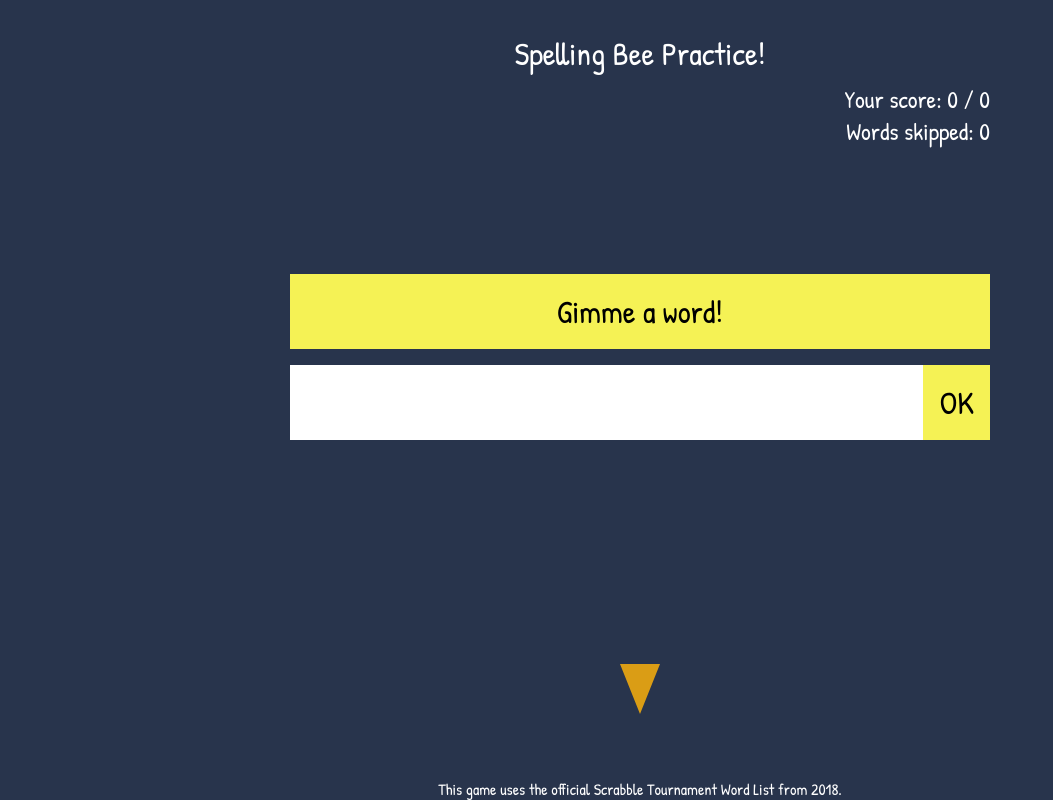
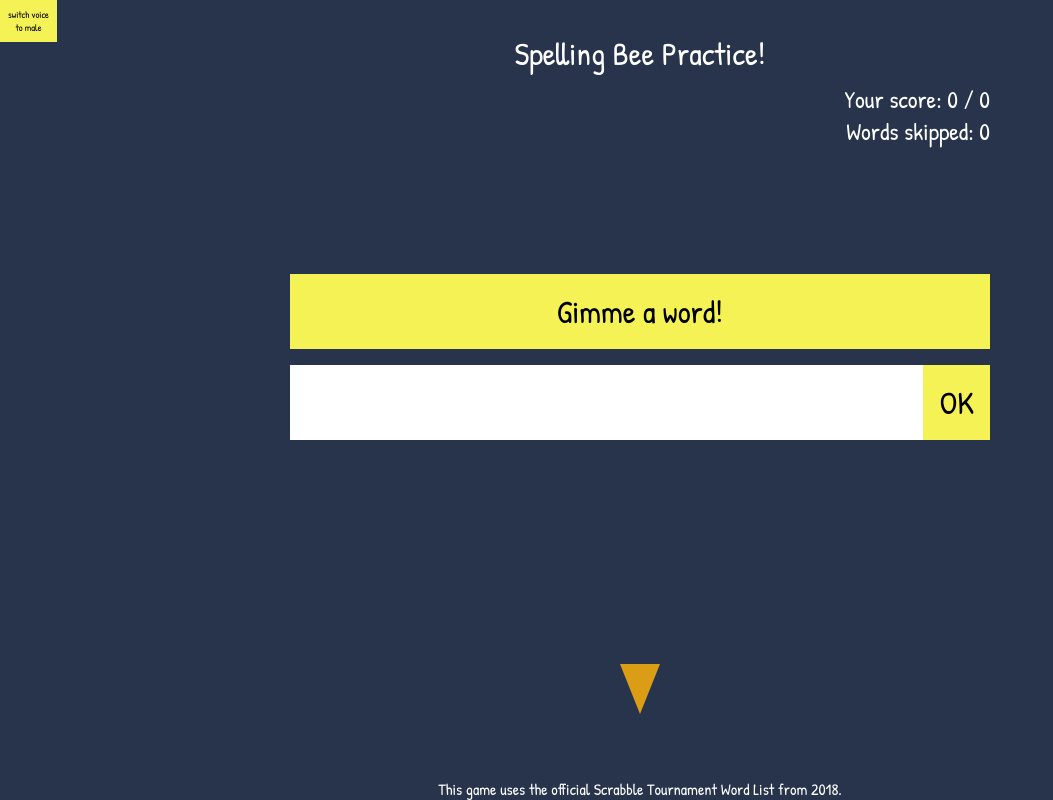
Before and after one commit to natalieweesh/spelling, a React (Create React App) app: page / in a window 1280 px wide. Shown: the whole page, without its empty margins (0-1053 px from the left). Built offline with nearby package versions, Linux system fonts and the light colour scheme.

Commit message:
add another voice

```diff
--- a/src/App.css
+++ b/src/App.css
@@ -149,6 +149,13 @@ scoop:nth-child(2n+1), scoop:nth-child(2n+1):after {
 scoop:nth-child(3n+1), scoop:nth-child(3n+1):after {
   background: #64f9ae;
 }
+.voiceSwitch {
+  font-size: 0.6rem;
+  padding: 0.5rem;
+  position: absolute;
+  top: 0;
+  left: 0;
+}
 @media (max-width: 700px) {
   form {
     flex-direction: column;
--- a/src/App.js
+++ b/src/App.js
@@ -24,11 +24,26 @@ function App() {
   const [skipped, setSkipped] = useState(0);
   const [soundPlaying, setSoundPlaying] = useState(false);
   const [numScoops, setNumScoops] = useState(0);
+  const [maleVoice, setMaleVoice] = useState(false);
 
-  const speak = (words, timeout = 0) => {
+  const speak = (words) => {
+    if (maleVoice) {
+      speakMan(words)
+    } else {
+      speakWoman(words)
+    }
+  }
+  const speakWoman = (words, timeout = 0) => {
     setTimeout(() => {
       const isChrome = /Chrome/.test(navigator.userAgent) && /Google Inc/.test(navigator.vendor);
       window.responsiveVoice.speak(words, isChrome ? "UK English Female" : "US English Female")
+    }, timeout)
+  }
+
+  const speakMan = (words, timeout = 0) => {
+    setTimeout(() => {
+      var to_speak = new SpeechSynthesisUtterance(words);
+      window.speechSynthesis.speak(to_speak);
     }, timeout)
   }
 
@@ -114,6 +129,7 @@ function App() {
 
   return (
     <div className="App-header">
+      <button className="voiceSwitch" onClick={() => setMaleVoice(!maleVoice)}>switch voice<br/>to {maleVoice ? 'female' : 'male'}</button>
       <header>
         <p className="title">Spelling Bee Practice!</p>
         <p className="score">Your score: {correctAnswered} / {totalAnswered}</p>
```
